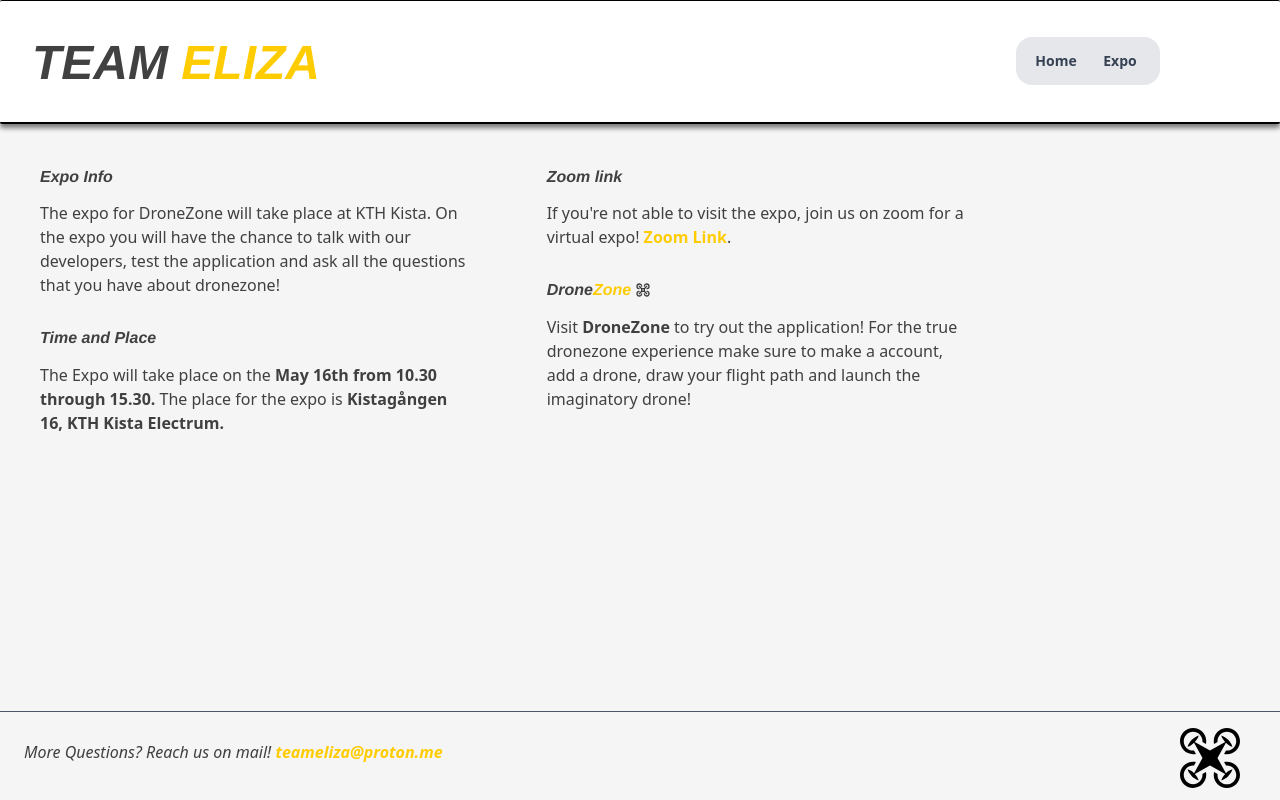
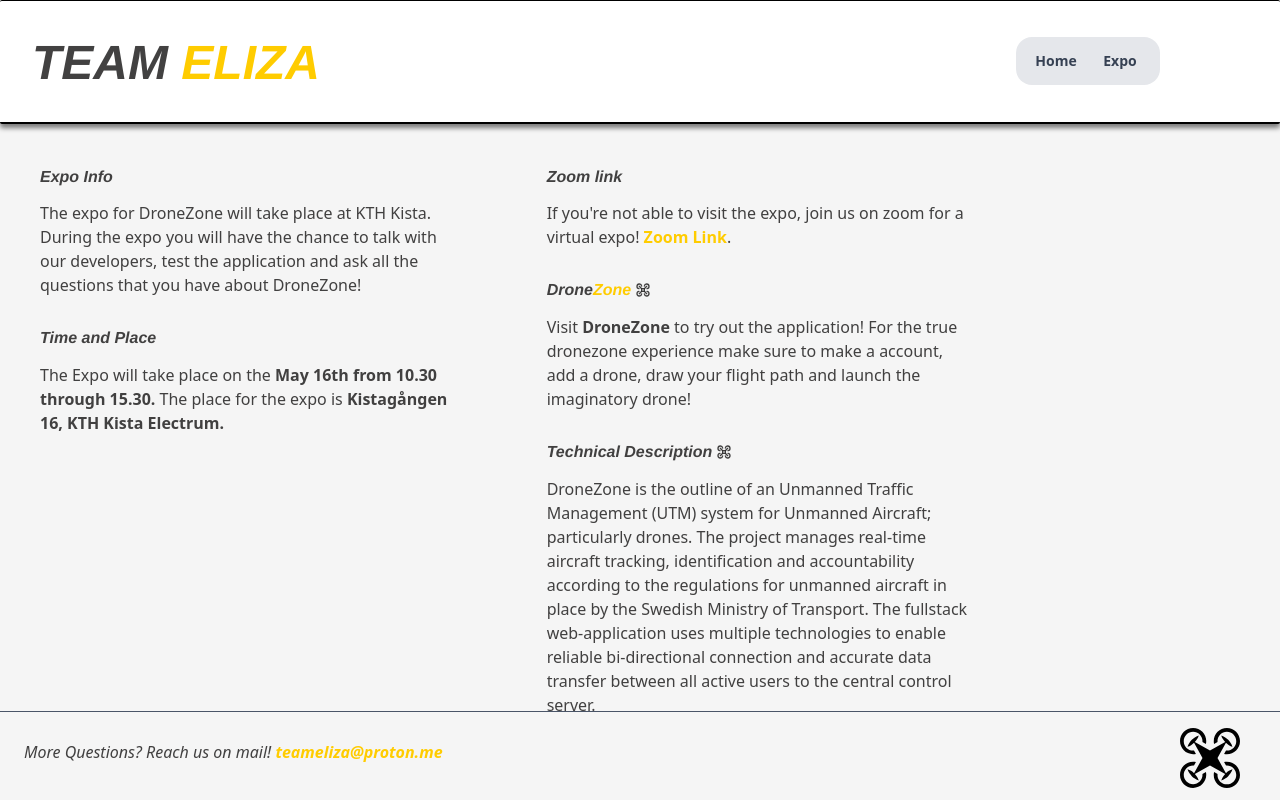
Before and after one commit to surbyxan/TEAM-ELIZA-webpage, a React (Vite) app in the folder elizawebsite/: page /expo in a window 1280 px wide. Built offline with nearby package versions, Linux system fonts and the light colour scheme.

Commit message:
Added Technical Description -- check horizontal line

```diff
--- a/elizawebsite/src/components/expoContent.jsx
+++ b/elizawebsite/src/components/expoContent.jsx
@@ -8,9 +8,9 @@ export function ExpoContent() {
 				<div >
 					<h3 className="headers">Expo Info</h3>
 					<p className="text-center sm:text-left ">
-						The expo for DroneZone will take place at KTH Kista. On the expo
+						The expo for DroneZone will take place at KTH Kista. During the expo
 						you will have the chance to talk with our developers, test the
-						application and ask all the questions that you have about dronezone!
+						application and ask all the questions that you have about DroneZone!
 					</p>
 				</div>
 				<div className="mt-6">
@@ -36,6 +36,15 @@ export function ExpoContent() {
 					imaginatory drone!
 					</p>
 				</div>
+				{/*Technical Description */}
+				<div>
+				<h3 className="flex items-center justify-center w-full font-bolder italic mt-8 mb-4 sm:justify-start">Technical Description<span className="text-primary-yellow mr-1"></span><TbDrone/></h3>
+					<p className="text-center sm:text-left">
+					DroneZone is the outline of an Unmanned Traffic Management (UTM) system for Unmanned Aircraft; particularly drones.
+					The project manages real-time aircraft tracking, identification and accountability according to the regulations for unmanned aircraft in place by the Swedish Ministry of Transport.
+					The fullstack web-application uses multiple technologies to enable reliable bi-directional connection and accurate data transfer between all active users to the central control server.
+					</p>
+				</div>
 			</div>
 		</div>
 	)
```
